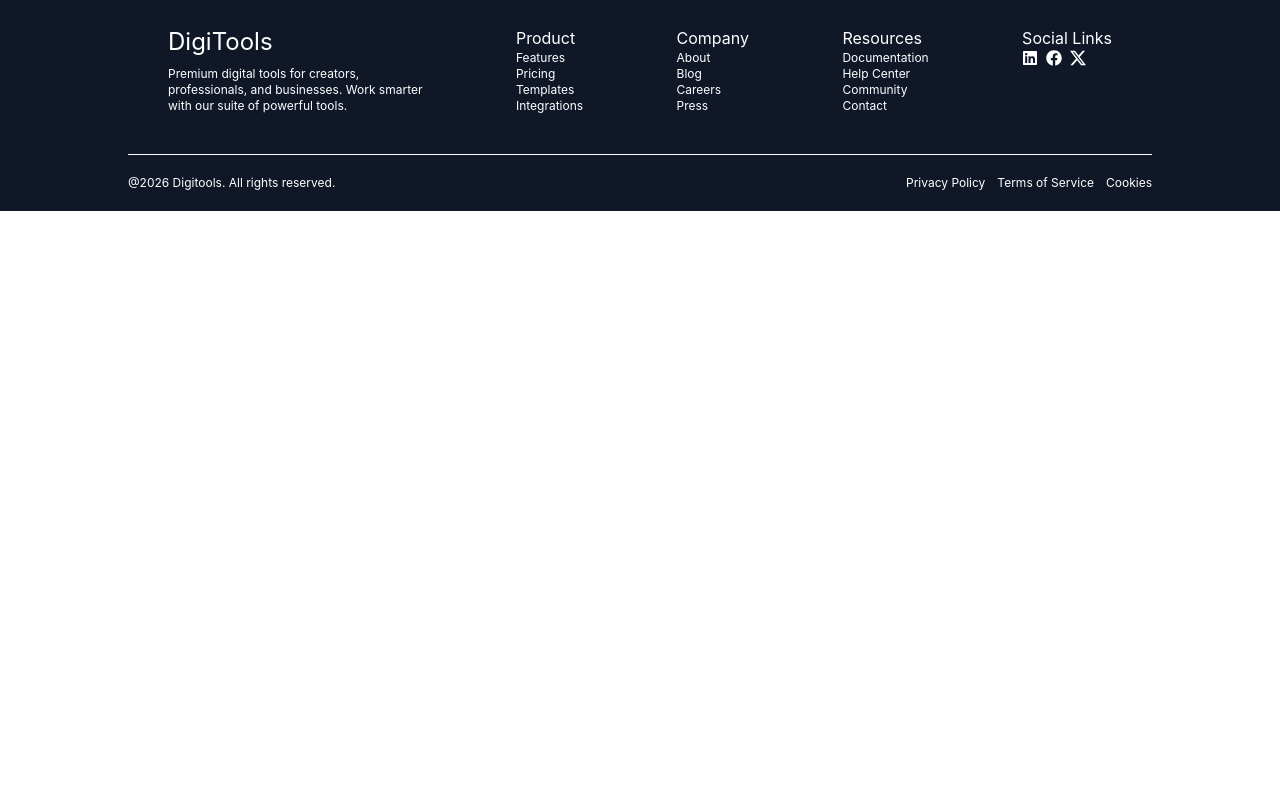
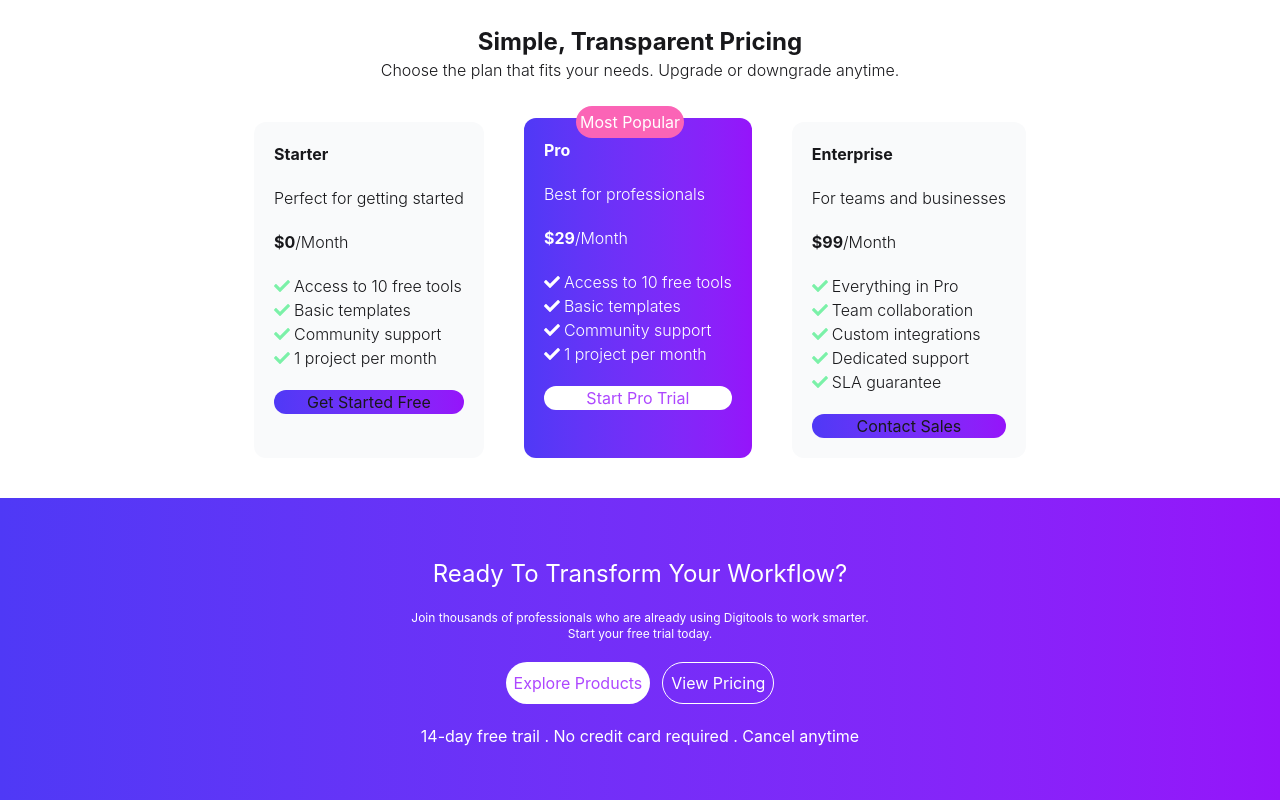
Before and after one commit to arshadhossainoh/B13-A6, a React (Vite) app: page / in a window 1280 px wide. Shown: the part 1280-2080 px from the top of the page. Before the commit the page ends 1491 px from the top, so only its background shows below. Built offline with nearby package versions, Linux system fonts and the light colour scheme.

Commit message:
worked on pricing section

```diff
--- a/src/App.jsx
+++ b/src/App.jsx
@@ -1,9 +1,11 @@
 import "./App.css";
 import Banner from "./components/Banner";
+import BeforeFooter from "./components/BeforeFooter";
 import DigitalProducts from "./components/DigitalProducts";
 import Footer from "./components/Footer";
 import GetStarted from "./components/GetStarted";
 import Navbar from "./components/Navbar";
+import Pricing from "./components/Pricing";
 
 function App() {
   return (
@@ -12,6 +14,8 @@ function App() {
       <Banner></Banner>
       <DigitalProducts></DigitalProducts>
       <GetStarted></GetStarted>
+      <Pricing></Pricing>
+      <BeforeFooter></BeforeFooter>
       <Footer></Footer>
     </>
   );
--- a/src/components/Banner.jsx
+++ b/src/components/Banner.jsx
@@ -21,10 +21,10 @@ const Banner = () => {
             Explore Products
           </p>
           <div className="md:flex">
-            <button className=" bg-gradient-to-r from-[#4f39f6] to-[#9514fa] text-white rounded-full mb-2 mr-3 p-5">
+            <button className=" bg-gradient-to-r from-[#4f39f6] to-[#9514fa] text-white rounded-full mb-2 mr-3 p-5 cursor-pointer hover:text-xl">
               Explore Products
             </button>
-            <button className="flex items-center text-purple-500 border border-purple-300 rounded-full p-5">
+            <button className="flex items-center text-purple-500 border border-purple-300 rounded-full p-5 cursor-pointer hover:text-xl">
               <img src={btnImg} alt="" />
               Watch Demo
             </button>
--- /dev/null
+++ b/src/components/BeforeFooter.jsx
@@ -0,0 +1,27 @@
+import React from "react";
+
+const BeforeFooter = () => {
+  return (
+    <div className="container mx-auto bg-gradient-to-r from-[#4f39f6] to-[#9514fa] p-15 text-center space-y-5">
+      <h1 className="text-2xl text-white">Ready To Transform Your Workflow?</h1>
+      <p className="text-white text-xs">
+        Join thousands of professionals who are already using Digitools to work
+        smarter. <br /> Start your free trial today.
+      </p>
+      <div className="flex justify-center gap-3 ">
+        <button className="bg-white rounded-full p-2 text-purple-500 cursor-pointer hover:text-xl">
+          Explore Products
+        </button>
+        <button className="text-white border border-white rounded-full p-2 cursor-pointer hover:text-xl">
+          View Pricing
+        </button>
+      </div>
+
+      <p className="text-white">
+        14-day free trail . No credit card required . Cancel anytime
+      </p>
+    </div>
+  );
+};
+
+export default BeforeFooter;
--- a/src/components/GetStarted.jsx
+++ b/src/components/GetStarted.jsx
@@ -13,7 +13,7 @@ const GetStarted = () => {
         <p className="text-center font-light">
           Start using premium digital tools in minutes, not hours
         </p>
-        <div className="flex justify-around pt-5">
+        <div className=" pt-5 flex flex-col gap-5 items-center md:flex-row justify-around">
           <div className="bg-white  flex flex-col items-center h-60 w-60 rounded-md space-y-3 p-2">
             <button className="text-white rounded-full bg-gradient-to-r from-[#4f39f6] to-[#9514fa] ml-50">
               01
--- /dev/null
+++ b/src/components/Pricing.jsx
@@ -0,0 +1,140 @@
+import React from "react";
+import { FaCheck } from "react-icons/fa";
+
+const Pricing = () => {
+  return (
+    <div className="container mx-auto my-10 ">
+      <h1 className="text-center font-bold text-2xl">
+        Simple, Transparent Pricing
+      </h1>
+      <p className="text-center font-light mb-10">
+        Choose the plan that fits your needs. Upgrade or downgrade anytime.
+      </p>
+      {/* <p className="rounded-full w-25 ml-180 bg-amber-200 text-center">
+        Most Popular
+      </p> */}
+      {/* cards */}
+      <div className="md:flex justify-center gap-10">
+        <div className="space-y-5 bg-gray-50 rounded-xl p-5">
+          <h1 className="font-bold">Starter</h1>
+          <p className="font-light">Perfect for getting started</p>
+          <p className="font-light">
+            <span className="font-bold">$0</span>/Month
+          </p>
+          <div>
+            <p className="flex items-center gap-1 font-light">
+              <span className="text-green-300">
+                <FaCheck></FaCheck>
+              </span>
+              Access to 10 free tools
+            </p>
+            <p className="flex items-center gap-1 font-light">
+              <span className="text-green-300">
+                <FaCheck></FaCheck>
+              </span>
+              Basic templates
+            </p>
+            <p className="flex items-center gap-1 font-light">
+              <span className="text-green-300">
+                <FaCheck></FaCheck>
+              </span>
+              Community support
+            </p>
+            <p className="flex items-center gap-1 font-light">
+              <span className="text-green-300">
+                <FaCheck></FaCheck>
+              </span>
+              1 project per month
+            </p>
+          </div>
+          <button className="bg-gradient-to-r from-[#4f39f6] to-[#9514fa] w-full rounded-full">
+            Get Started Free
+          </button>
+        </div>
+        <div className="space-y-5 bg-gradient-to-r from-[#4f39f6] to-[#9514fa] p-5 text-white rounded-xl -mt-1 relative">
+          <button className="bg-pink-400 rounded-full p-1 absolute -top-3 left-13 ">
+            Most Popular
+          </button>
+          <h1 className="font-bold">Pro</h1>
+          <p className="font-light">Best for professionals</p>
+          <p className="font-light">
+            <span className="font-bold">$29</span>/Month
+          </p>
+          <div>
+            <p className="flex items-center gap-1 font-light">
+              <span className="text-white">
+                <FaCheck></FaCheck>
+              </span>
+              Access to 10 free tools
+            </p>
+            <p className="flex items-center gap-1 font-light">
+              <span className="text-white">
+                <FaCheck></FaCheck>
+              </span>
+              Basic templates
+            </p>
+            <p className="flex items-center gap-1 font-light">
+              <span className="text-white">
+                <FaCheck></FaCheck>
+              </span>
+              Community support
+            </p>
+            <p className="flex items-center gap-1 font-light">
+              <span className="text-white">
+                <FaCheck></FaCheck>
+              </span>
+              1 project per month
+            </p>
+          </div>
+          <button className="bg-white w-full rounded-full text-purple-500">
+            Start Pro Trial
+          </button>
+        </div>
+        <div className="space-y-5 bg-gray-50 rounded-xl p-5">
+          <h1 className="font-bold">Enterprise</h1>
+          <p className="font-light">For teams and businesses</p>
+          <p className="font-light">
+            <span className="font-bold">$99</span>/Month
+          </p>
+          <div>
+            <p className="flex items-center gap-1 font-light">
+              <span className="text-green-300">
+                <FaCheck></FaCheck>
+              </span>
+              Everything in Pro
+            </p>
+            <p className="flex items-center gap-1 font-light">
+              <span className="text-green-300">
+                <FaCheck></FaCheck>
+              </span>
+              Team collaboration
+            </p>
+            <p className="flex items-center gap-1 font-light">
+              <span className="text-green-300">
+                <FaCheck></FaCheck>
+              </span>
+              Custom integrations
+            </p>
+            <p className="flex items-center gap-1 font-light">
+              <span className="text-green-300">
+                <FaCheck></FaCheck>
+              </span>
+              Dedicated support
+            </p>
+            <p className="flex items-center gap-1 font-light">
+              <span className="text-green-300">
+                <FaCheck></FaCheck>
+              </span>
+              SLA guarantee
+            </p>
+          </div>
+          <button className="bg-gradient-to-r from-[#4f39f6] to-[#9514fa] w-full rounded-full">
+            Contact Sales
+          </button>
+        </div>
+      </div>
+    </div>
+  );
+};
+
+export default Pricing;
```
